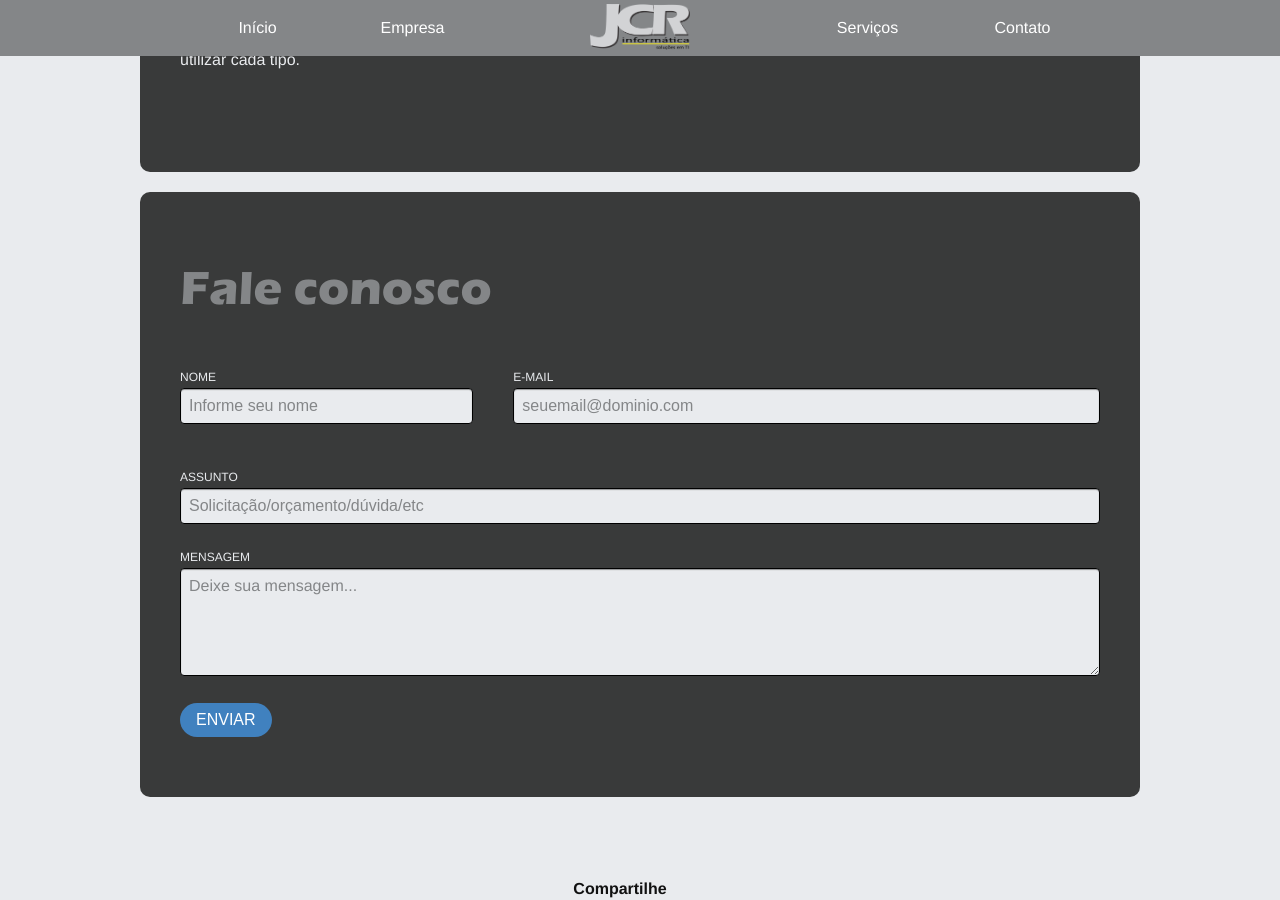
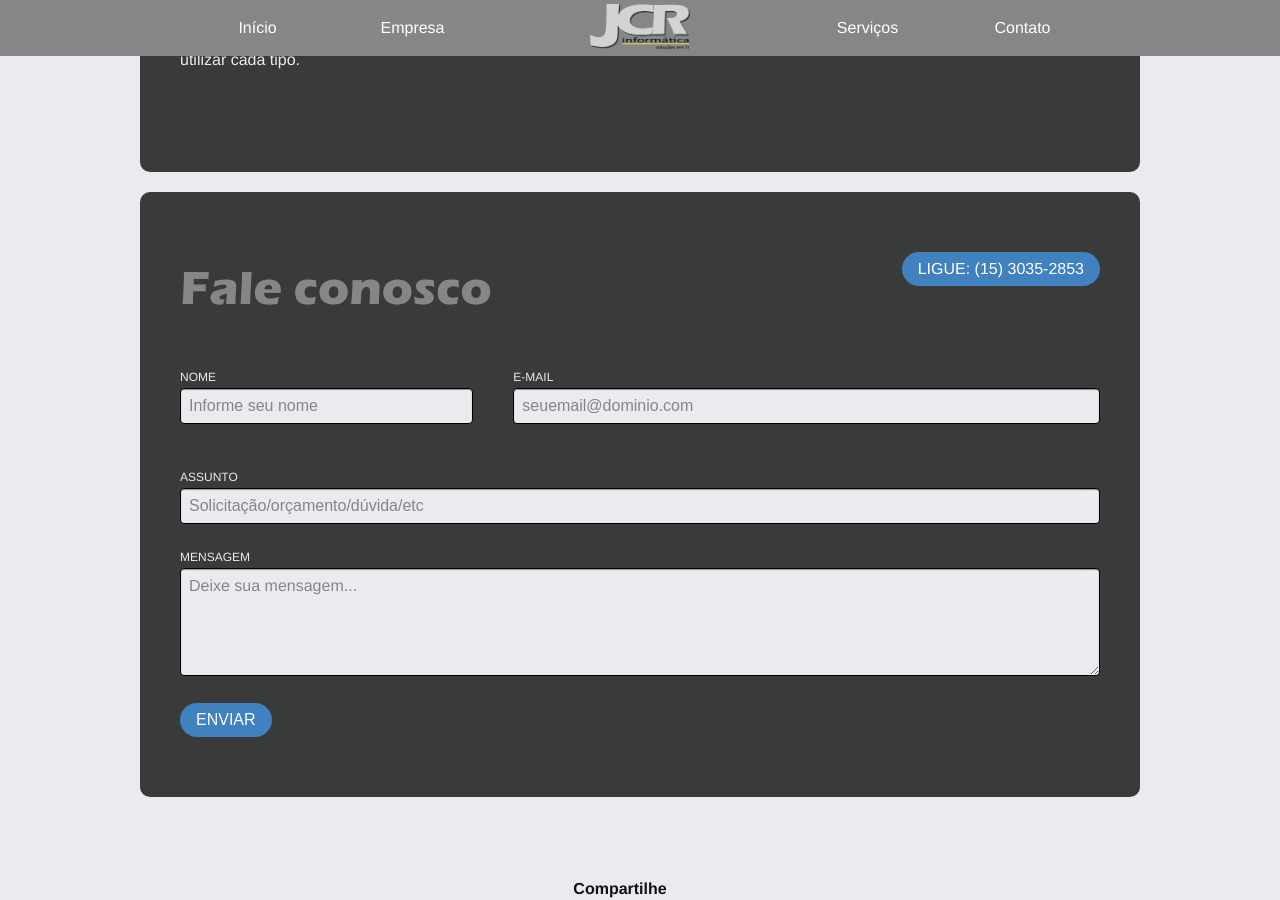
Before and after one commit to JCRInformatica/JCRInformatica.github.io, a Jekyll site: the page built from index.html, in a window 1280 px wide and 900 px high, scrolled down 5548 px. Built offline with Jekyll 4.4.1, drawn with Linux system fonts in a browser that asks for light colours.

```diff
--- a/index.html
+++ b/index.html
@@ -173,7 +173,14 @@ sections:
 
 <section class="page-content only" id="contato">
   <div class="wrapper">
-    <h2>Fale conosco</h2>
+    <div data-grid="justify">
+      <div data-cell="shrink">
+        <h2>Fale conosco</h2>
+      </div>
+      <div data-cell="shrink">
+        <p><a href="tel:+551530352853" data-btn>Ligue: (15) 3035-2853</a></p>
+      </div>
+    </div>
     <form action="{{site.url}}{{site.baseurl}}/enviar_email.php" method="post">
       <div data-grid="spacing">
         <p data-cell="1of3"><label for="nome">Nome</label><input type="text" name="nome" placeholder="Informe seu nome" required></p>
```
Also changed, not shown: 1 other file.
